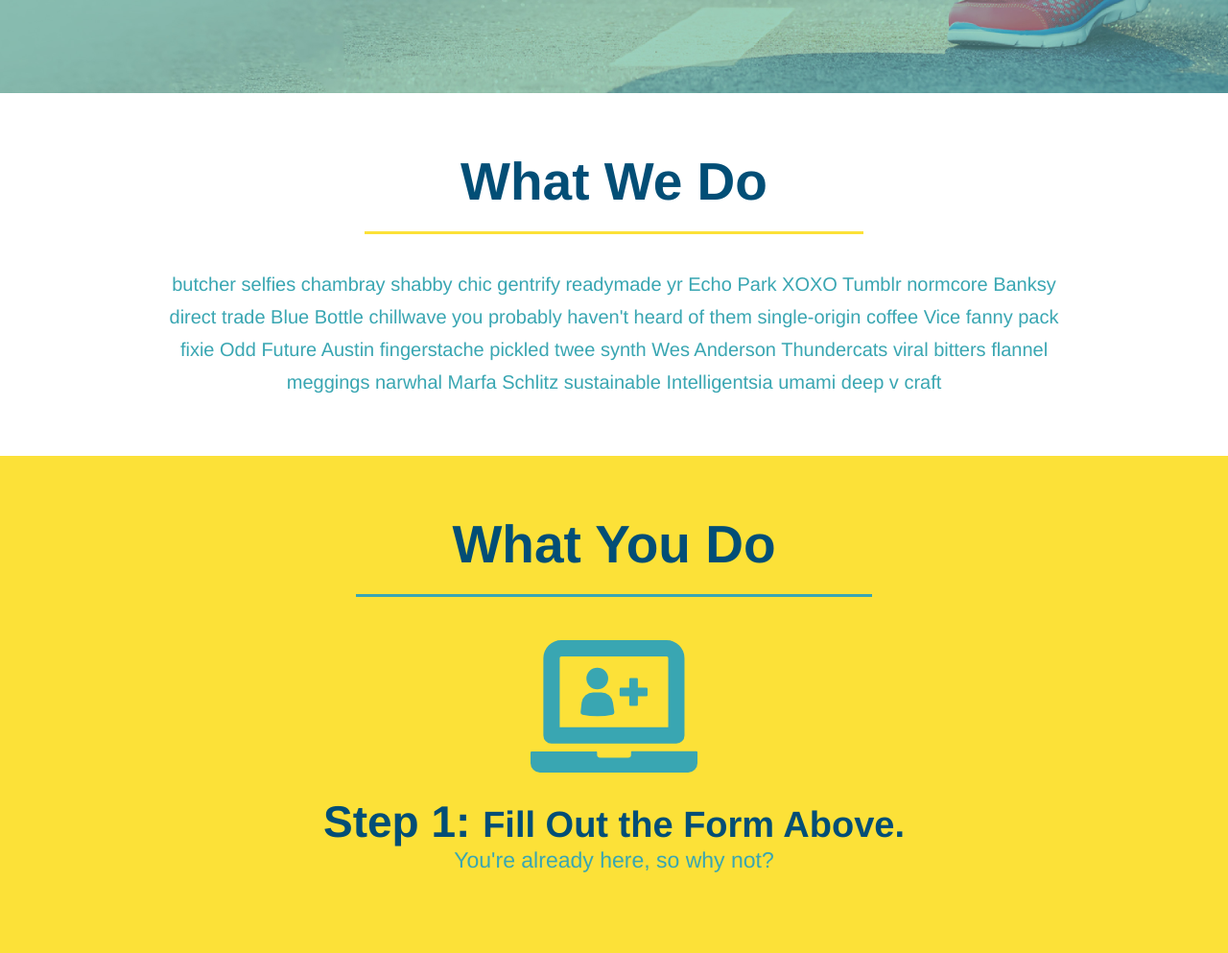
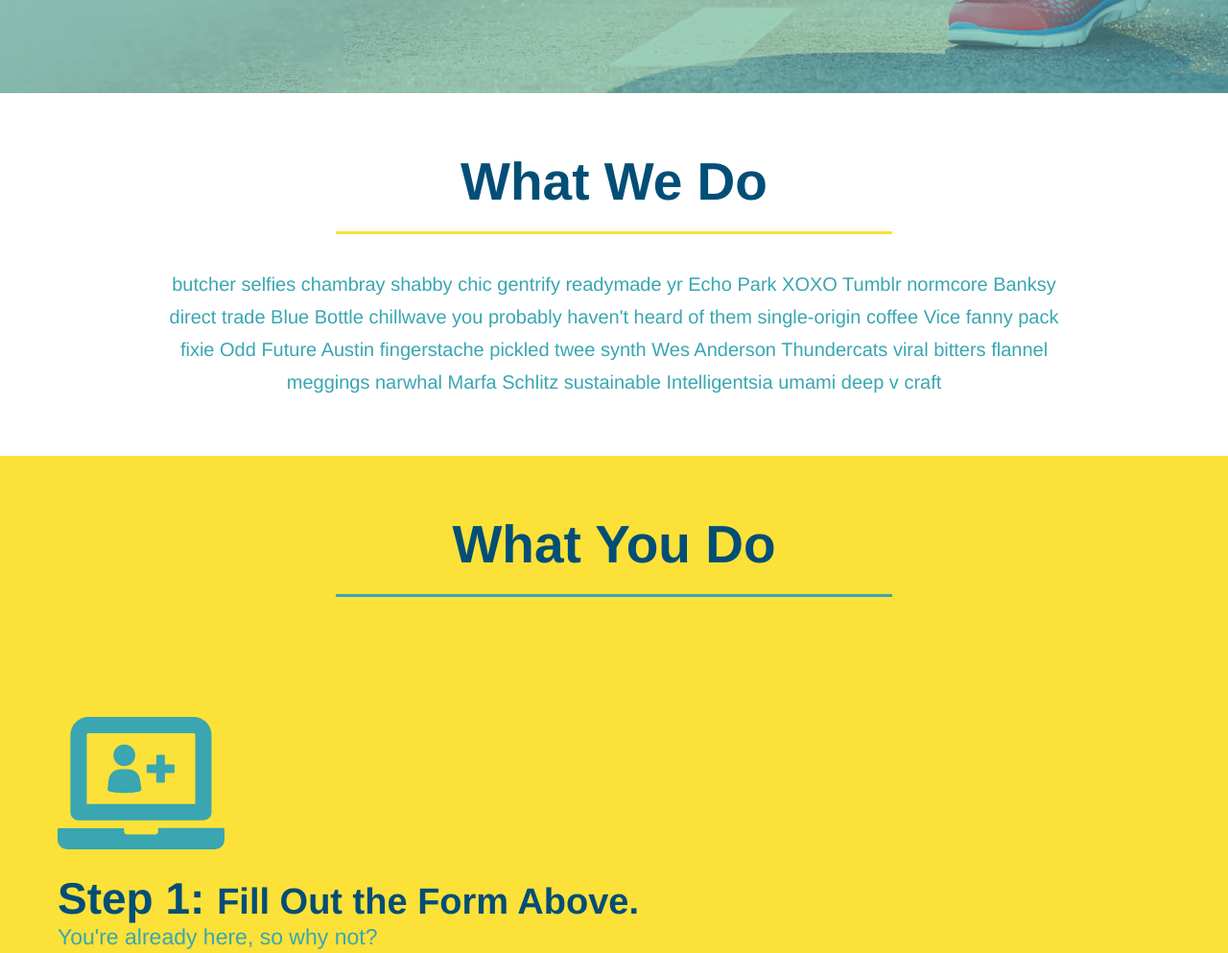
Before and after one commit to zoeking1221/run-buddy, a plain HTML site: page index.html in a window 1280 px wide. Shown: the part 621-1614 px from the top of the page at 96% size. Drawn offline with Linux system fonts and the light colour scheme.

Commit message:
added classes for flex and updated css to be more mobile friendly

```diff
--- a/assets/css/style.css
+++ b/assets/css/style.css
@@ -132,27 +132,25 @@ section {
 }
 /* HERO STYLES END */
 
-.intro {
-    text-align: center;
-}
 .intro p {
     line-height: 1.7;
     color: #39a6b2;
     width: 80%;
     font-size: 20px;
     margin: 0 auto;
+    text-align: center;
 }
 .steps {
-    text-align: center;
     background: #fce138;
 }
 .section-title {
     font-size: 55px;
     color: #024e76;
-    margin-bottom: 35px;
-    padding: 0 100px 20px 100px;
-    display: inline-block;
     border-bottom: 3px solid;
+    padding-bottom: 20px;
+    text-align: center;
+    margin: 0 auto 35px auto;
+    width: 50%;
 }
 .primary-border {
     border-color: #fce138;
@@ -180,7 +178,7 @@ section {
     font-size: 38px;
 }
 .trainers {
-    text-align: center;
+    FILL THIS IN WITH SOMETHING OR REMOVE
 }
 .trainer {
     width: 900px;
@@ -206,6 +204,9 @@ section {
 .text-right {
     text-align: right;
 }
+.flex-row {
+    display: flex;
+}
 .trainer-bio h3 {
     font-size: 32px;
     margin-bottom: 8px;
@@ -222,7 +223,6 @@ section {
 /* REACH OUT STYLES START */
 .contact {
     background: #024e76;
-    text-align: center;
 }
 .contact h2 {
     color: #fce138;
--- a/index.html
+++ b/index.html
@@ -76,16 +76,21 @@
 
         <!-- "what we do" section -->
         <section id="what-we-do" class="intro">
+            <div class="flex-row">
                 <h2 class="section-title primary-border">What We Do</h2>
+            </div>
+            <div class="flex-row">
                 <p>
                     butcher selfies chambray shabby chic gentrify readymade yr Echo Park XOXO Tumblr normcore Banksy direct trade Blue Bottle chillwave you probably haven't heard of them single-origin coffee Vice fanny pack fixie Odd Future Austin fingerstache pickled twee synth Wes Anderson Thundercats viral bitters flannel meggings narwhal Marfa Schlitz sustainable Intelligentsia umami deep v craft
                 </p>
+            </div>
         </section>
 
         <!-- "what you do" section -->
         <section id="what-you-do" class="steps">
+            <div class="flex-row">
                 <h2 class="section-title secondary-border">What You Do</h2>
-
+            </div>
             <div>
                 <!-- insert this img element -->
                 <img src="./assets/images/step-1.svg" alt="" />
@@ -114,7 +119,9 @@
 
         <!-- "meet the trainers" section -->
         <section id="your-trainers" class="trainers">
+            <div class="flex-row">
                 <h2 class="section-title primary-border">Meet The Trainers</h2>
+            </div>
                 <article class="trainer">
                     <img src="./assets/images/trainer-1.jpg" alt="Arron Stephens in his workout clothes, ready to pump iron" />
                     <div class="trainer-bio text-left">
@@ -153,7 +160,9 @@
 
         <!-- "reach out" section -->
         <section id="reach-out" class="contact">
+            <div class="flex-row">
                 <h2 class="section-title secondary-border">Reach Out</h2>
+            </div>
             <div class="contact-info">
                 <iframe src="https://www.google.com/maps/embed?pb=!1m18!1m12!1m3!1d3059.9775100412307!2d-75.15136224890497!3d39.91951949355079!2m3!1f0!2f0!3f0!3m2!1i1024!2i768!4f13.1!3m3!1m2!1s0x89c6c8ab78d8d0a7%3A0xfc15844129d07206!2s108%20Daly%20St%2C%20Philadelphia%2C%20PA%2019148!5e0!3m2!1sen!2sus!4v1602901945891!5m2!1sen!2sus"
                 frameborder="0"
```
Lines whose indentation alone changed are shown as unchanged.
